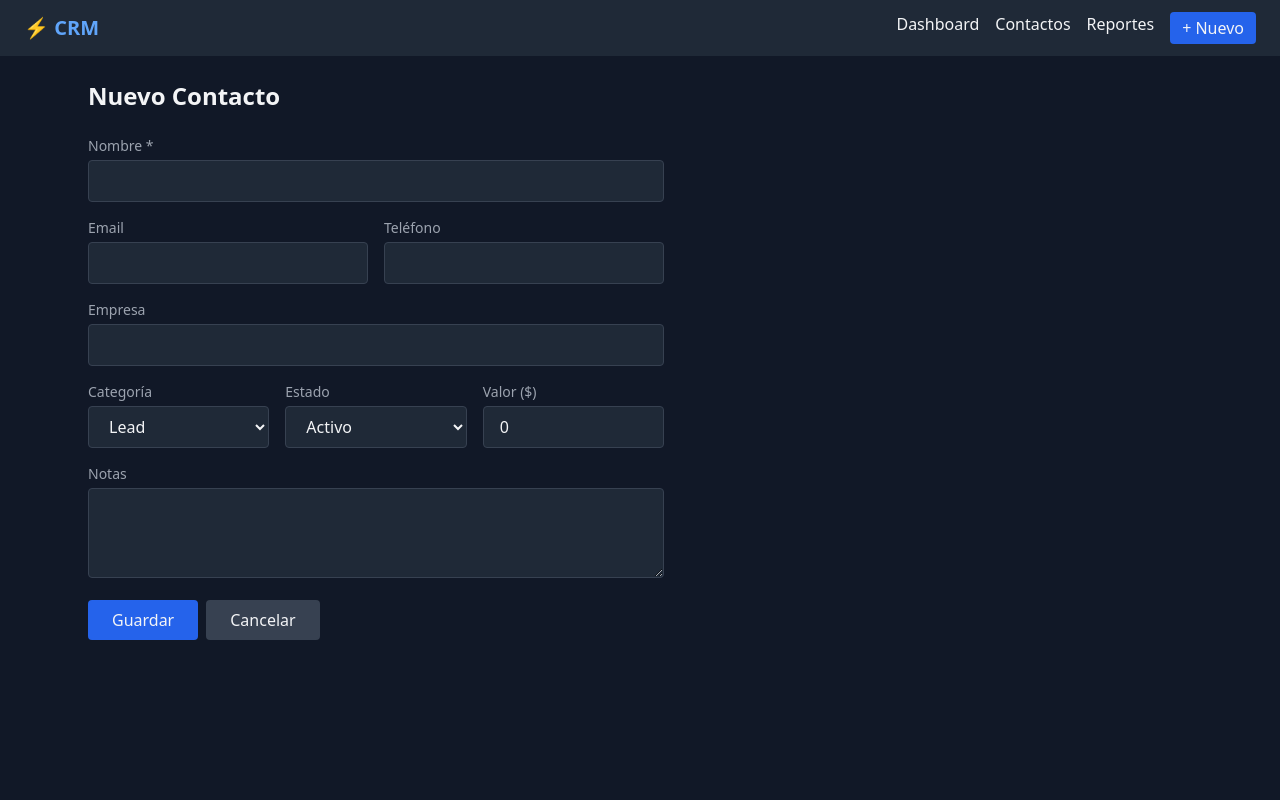
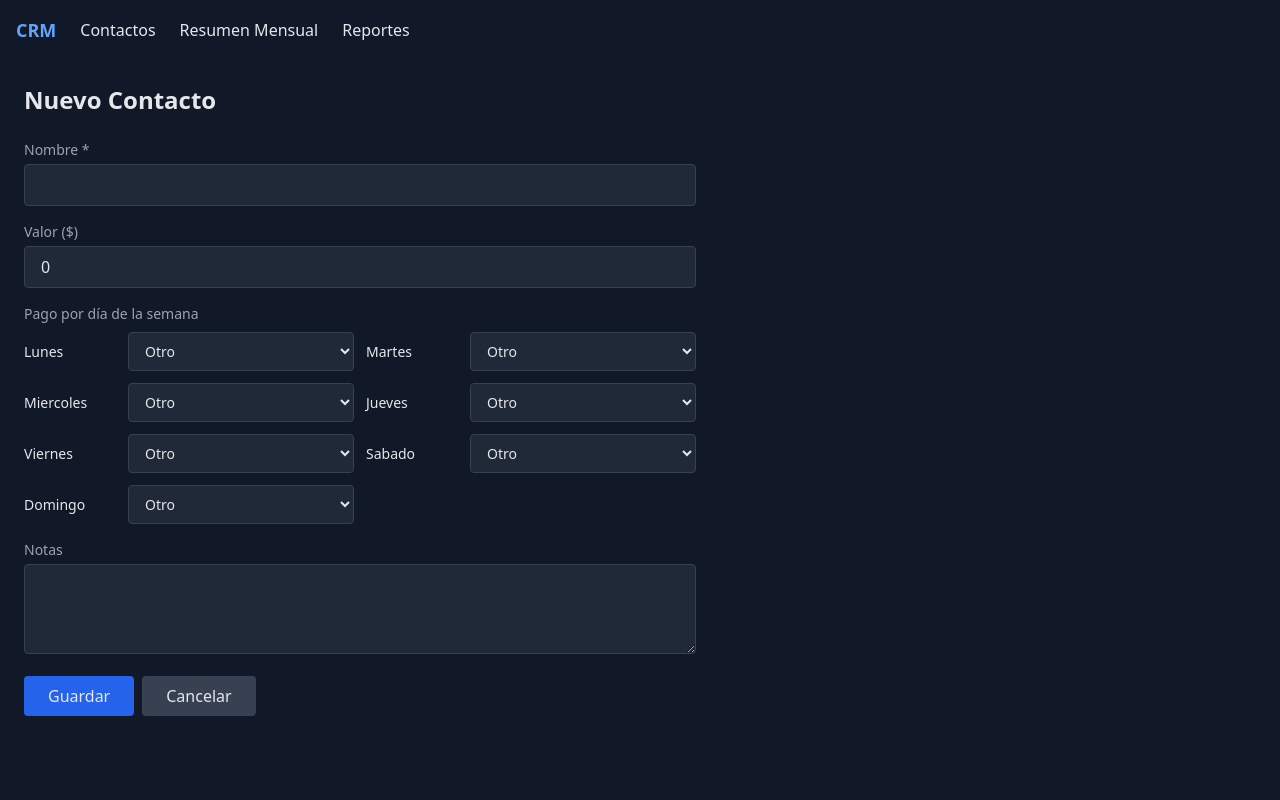
Before and after one commit to nexayra-ai/crm-app, a Flask app: page /contactos/nuevo in a window 1280 px wide. Run offline with Flask 3, Linux system fonts and the light colour scheme; some libraries are stand-ins or nearby versions.

Commit message:
CRM redisenado: 7 dias semana + estados Otro/Fiado/MP/Pago + resumen mensual

```diff
--- a/app.py
+++ b/app.py
@@ -5,6 +5,8 @@ from flask import Flask, render_template, request, redirect, url_for, jsonify, g
 
 BASE_DIR = os.path.abspath(os.path.dirname(__file__))
 DB_PATH = os.path.join(BASE_DIR, "crm.db")
+DIAS = ['Lunes', 'Martes', 'Miercoles', 'Jueves', 'Viernes', 'Sabado', 'Domingo']
+PAGOS = ['Otro', 'Fiado', 'M/P', 'Pago']
 
 app = Flask(__name__)
 
@@ -23,26 +25,26 @@ def close_db(exc):
 
 def init_db():
     db = sqlite3.connect(DB_PATH)
-    db.executescript("""
+    cols = ", ".join([f'"{d}" TEXT DEFAULT "Otro"' for d in DIAS])
+    db.executescript(f"""
     CREATE TABLE IF NOT EXISTS contactos (
         id INTEGER PRIMARY KEY AUTOINCREMENT,
         nombre TEXT NOT NULL,
-        email TEXT,
-        telefono TEXT,
-        empresa TEXT,
-        categoria TEXT DEFAULT 'Lead',
-        estado TEXT DEFAULT 'Activo',
         notas TEXT,
         valor REAL DEFAULT 0,
+        {cols},
         fecha_creacion TEXT DEFAULT (datetime('now','localtime')),
         fecha_actualizacion TEXT DEFAULT (datetime('now','localtime'))
     );
-    CREATE TABLE IF NOT EXISTS interacciones (
+    CREATE TABLE IF NOT EXISTS meses (
         id INTEGER PRIMARY KEY AUTOINCREMENT,
+        anio INTEGER NOT NULL,
+        mes INTEGER NOT NULL,
         contacto_id INTEGER NOT NULL,
-        tipo TEXT,
-        descripcion TEXT,
-        fecha TEXT DEFAULT (datetime('now','localtime')),
+        resumen TEXT,
+        total REAL DEFAULT 0,
+        fecha_cierre TEXT,
+        UNIQUE(anio, mes, contacto_id),
         FOREIGN KEY (contacto_id) REFERENCES contactos(id) ON DELETE CASCADE
     );
     """)
@@ -54,20 +56,20 @@ def init_db():
 def dashboard():
     db = get_db()
     total = db.execute("SELECT COUNT(*) FROM contactos").fetchone()[0]
-    activos = db.execute("SELECT COUNT(*) FROM contactos WHERE estado='Activo'").fetchone()[0]
-    valor_total = db.execute("SELECT COALESCE(SUM(valor),0) FROM contactos").fetchone()[0]
-    por_categoria = db.execute(
-        "SELECT categoria, COUNT(*) as n FROM contactos GROUP BY categoria"
+    hoy_idx = datetime.now().weekday()  # 0=Lunes
+    dia_hoy = DIAS[hoy_idx]
+    # Contar pagos del dia actual
+    pagos_hoy = db.execute(
+        f'SELECT "{dia_hoy}" as pago, COUNT(*) as n FROM contactos GROUP BY "{dia_hoy}"'
     ).fetchall()
-    por_estado = db.execute(
-        "SELECT estado, COUNT(*) as n FROM contactos GROUP BY estado"
-    ).fetchall()
-    recientes = db.execute(
-        "SELECT * FROM contactos ORDER BY fecha_creacion DESC LIMIT 5"
-    ).fetchall()
-    return render_template("dashboard.html", total=total, activos=activos,
-                           valor_total=valor_total, por_categoria=por_categoria,
-                           por_estado=por_estado, recientes=recientes, now=datetime.now)
+    por_pago_general = {}
+    for d in DIAS:
+        rows = db.execute(f'SELECT "{d}", COUNT(*) FROM contactos GROUP BY "{d}"').fetchall()
+        por_pago_general[d] = {r[0]: r[1] for r in rows}
+    recientes = db.execute("SELECT * FROM contactos ORDER BY fecha_creacion DESC LIMIT 8").fetchall()
+    return render_template("dashboard.html", total=total, dia_hoy=dia_hoy,
+                           pagos_hoy=pagos_hoy, por_pago_general=por_pago_general,
+                           recientes=recientes, DIAS=DIAS, PAGOS=PAGOS, now=datetime.now)
 
 @app.route("/contactos")
 def contactos():
@@ -75,43 +77,40 @@ def contactos():
     q = request.args.get("q", "")
     if q:
         like = f"%{q}%"
-        rows = db.execute(
-            "SELECT * FROM contactos WHERE nombre LIKE ? OR email LIKE ? OR empresa LIKE ? ORDER BY nombre",
-            (like, like, like)
-        ).fetchall()
+        rows = db.execute("SELECT * FROM contactos WHERE nombre LIKE ? ORDER BY nombre", (like,)).fetchall()
     else:
         rows = db.execute("SELECT * FROM contactos ORDER BY nombre").fetchall()
-    return render_template("contactos.html", contactos=rows, q=q)
+    return render_template("contactos.html", contactos=rows, q=q, DIAS=DIAS, PAGOS=PAGOS)
 
 @app.route("/contactos/nuevo", methods=["GET", "POST"])
 def nuevo_contacto():
     if request.method == "POST":
         db = get_db()
-        db.execute("""INSERT INTO contactos (nombre,email,telefono,empresa,categoria,estado,notas,valor)
-            VALUES (?,?,?,?,?,?,?,?)""",
-            (request.form["nombre"], request.form.get("email",""),
-             request.form.get("telefono",""), request.form.get("empresa",""),
-             request.form.get("categoria","Lead"), request.form.get("estado","Activo"),
-             request.form.get("notas",""), float(request.form.get("valor",0) or 0)))
+        dias_vals = [request.form.get(d, "Otro") for d in DIAS]
+        cols = ", ".join(['"' + d + '"' for d in DIAS])
+        placeholders = ", ".join(["?"] * 7)
+        db.execute(
+            f'INSERT INTO contactos (nombre, notas, valor, {cols}) VALUES (?,?,?,{placeholders})',
+            [request.form["nombre"], request.form.get("notas", ""), float(request.form.get("valor", 0) or 0)] + dias_vals
+        )
         db.commit()
         return redirect(url_for("contactos"))
-    return render_template("form_contacto.html", c=None)
+    return render_template("form_contacto.html", c=None, DIAS=DIAS, PAGOS=PAGOS)
 
 @app.route("/contactos/<int:id>/editar", methods=["GET", "POST"])
 def editar_contacto(id):
     db = get_db()
     if request.method == "POST":
-        db.execute("""UPDATE contactos SET nombre=?,email=?,telefono=?,empresa=?,
-            categoria=?,estado=?,notas=?,valor=?,fecha_actualizacion=datetime('now','localtime')
-            WHERE id=?""",
-            (request.form["nombre"], request.form.get("email",""),
-             request.form.get("telefono",""), request.form.get("empresa",""),
-             request.form.get("categoria","Lead"), request.form.get("estado","Activo"),
-             request.form.get("notas",""), float(request.form.get("valor",0) or 0), id))
+        dias_vals = [request.form.get(d, "Otro") for d in DIAS]
+        set_dias = ", ".join([f'"{d}"=?' for d in DIAS])
+        db.execute(
+            f'UPDATE contactos SET nombre=?, notas=?, valor=?, {set_dias}, fecha_actualizacion=datetime("now","localtime") WHERE id=?',
+            [request.form["nombre"], request.form.get("notas", ""), float(request.form.get("valor", 0) or 0)] + dias_vals + [id]
+        )
         db.commit()
         return redirect(url_for("contactos"))
     c = db.execute("SELECT * FROM contactos WHERE id=?", (id,)).fetchone()
-    return render_template("form_contacto.html", c=c)
+    return render_template("form_contacto.html", c=c, DIAS=DIAS, PAGOS=PAGOS)
 
 @app.route("/contactos/<int:id>/eliminar", methods=["POST"])
 def eliminar_contacto(id):
@@ -124,52 +123,91 @@ def eliminar_contacto(id):
 def detalle_contacto(id):
     db = get_db()
     c = db.execute("SELECT * FROM contactos WHERE id=?", (id,)).fetchone()
-    inter = db.execute(
-        "SELECT * FROM interacciones WHERE contacto_id=? ORDER BY fecha DESC", (id,)
-    ).fetchall()
-    return render_template("detalle.html", c=c, interacciones=inter)
+    return render_template("detalle.html", c=c, DIAS=DIAS, PAGOS=PAGOS)
 
-@app.route("/contactos/<int:id>/interaccion", methods=["POST"])
-def add_interaccion(id):
+# API: actualizar pago de un dia especifico (AJAX)
+@app.route("/api/contactos/<int:id>/pago", methods=["POST"])
+def update_pago(id):
     db = get_db()
-    db.execute("INSERT INTO interacciones (contacto_id,tipo,descripcion) VALUES (?,?,?)",
-               (id, request.form.get("tipo","Nota"), request.form.get("descripcion","")))
+    dia = request.json.get("dia")
+    pago = request.json.get("pago")
+    if dia not in DIAS or pago not in PAGOS:
+        return jsonify({"error": "Valores invalidos"}), 400
+    db.execute(f'UPDATE contactos SET "{dia}"=?, fecha_actualizacion=datetime("now","localtime") WHERE id=?', (pago, id))
     db.commit()
-    return redirect(url_for("detalle_contacto", id=id))
+    return jsonify({"ok": True, "dia": dia, "pago": pago})
+
+# ---------- Resumen Mensual ----------
+@app.route("/resumen")
+def resumen():
+    db = get_db()
+    ahora = datetime.now()
+    anio = request.args.get("anio", ahora.year, type=int)
+    mes = request.args.get("mes", ahora.month, type=int)
+    contactos = db.execute("SELECT * FROM contactos ORDER BY nombre").fetchall()
+    # Resumen por contacto: contar cada tipo de pago en la semana
+    resumen_data = []
+    for c in contactos:
+        counts = {p: 0 for p in PAGOS}
+        for d in DIAS:
+            val = c[d] if c[d] else "Otro"
+            if val in counts:
+                counts[val] += 1
+        total_valor = c["valor"] * 4  # estimacion semanal x4 semanas
+        resumen_data.append({"contacto": c, "counts": counts, "total_estimado": total_valor})
+    # Totales generales
+    totales = {p: 0 for p in PAGOS}
+    for r in resumen_data:
+        for p in PAGOS:
+            totales[p] += r["counts"][p]
+    # Verificar si ya existe cierre de mes
+    cierres = db.execute("SELECT * FROM meses WHERE anio=? AND mes=?", (anio, mes)).fetchall()
+    ya_cerrado = len(cierres) > 0
+    return render_template("resumen.html", resumen_data=resumen_data, totales=totales,
+                           anio=anio, mes=mes, DIAS=DIAS, PAGOS=PAGOS,
+                           ya_cerrado=ya_cerrado, now=datetime.now)
+
+@app.route("/resumen/cerrar", methods=["POST"])
+def cerrar_mes():
+    db = get_db()
+    anio = request.form.get("anio", type=int)
+    mes = request.form.get("mes", type=int)
+    contactos = db.execute("SELECT * FROM contactos ORDER BY nombre").fetchall()
+    for c in contactos:
+        counts = {p: 0 for p in PAGOS}
+        for d in DIAS:
+            val = c[d] if c[d] else "Otro"
+            if val in counts:
+                counts[val] += 1
+        resumen_text = " | ".join([f"{p}: {counts[p]}" for p in PAGOS])
+        total = c["valor"] * 4
+        db.execute("""INSERT INTO meses (anio, mes, contacto_id, resumen, total, fecha_cierre)
+            VALUES (?,?,?,?,?,datetime('now','localtime'))
+            ON CONFLICT(anio, mes, contacto_id) DO UPDATE SET resumen=excluded.resumen, total=excluded.total, fecha_cierre=datetime('now','localtime')""",
+            (anio, mes, c["id"], resumen_text, total))
+    db.commit()
+    return redirect(url_for("resumen", anio=anio, mes=mes))
 
 @app.route("/reportes")
 def reportes():
     db = get_db()
-    por_categoria = db.execute(
-        "SELECT categoria, COUNT(*) as n, COALESCE(SUM(valor),0) as total FROM contactos GROUP BY categoria"
+    anio = request.args.get("anio", datetime.now().year, type=int)
+    mes = request.args.get("mes", datetime.now().month, type=int)
+    cierres = db.execute(
+        "SELECT m.*, c.nombre FROM meses m JOIN contactos c ON m.contacto_id=c.id WHERE m.anio=? AND m.mes=? ORDER BY c.nombre",
+        (anio, mes)
     ).fetchall()
-    por_estado = db.execute(
-        "SELECT estado, COUNT(*) as n, COALESCE(SUM(valor),0) as total FROM contactos GROUP BY estado"
-    ).fetchall()
-    por_empresa = db.execute(
-        "SELECT empresa, COUNT(*) as n, COALESCE(SUM(valor),0) as total FROM contactos WHERE empresa!='' GROUP BY empresa ORDER BY n DESC LIMIT 10"
-    ).fetchall()
-    return render_template("reportes.html", por_categoria=por_categoria,
-                           por_estado=por_estado, por_empresa=por_empresa)
+    return render_template("reportes.html", cierres=cierres, anio=anio, mes=mes, PAGOS=PAGOS)
 
-# API para datos en vivo (chart.js)
 @app.route("/api/stats")
 def api_stats():
     db = get_db()
     total = db.execute("SELECT COUNT(*) FROM contactos").fetchone()[0]
-    activos = db.execute("SELECT COUNT(*) FROM contactos WHERE estado='Activo'").fetchone()[0]
-    valor_total = db.execute("SELECT COALESCE(SUM(valor),0) FROM contactos").fetchone()[0]
-    por_categoria = dict(db.execute(
-        "SELECT categoria, COUNT(*) FROM contactos GROUP BY categoria"
-    ).fetchall())
-    por_estado = dict(db.execute(
-        "SELECT estado, COUNT(*) FROM contactos GROUP BY estado"
-    ).fetchall())
-    return jsonify({
-        "total": total, "activos": activos, "valor_total": valor_total,
-        "por_categoria": por_categoria, "por_estado": por_estado,
-        "timestamp": datetime.now().isoformat()
-    })
+    hoy_idx = datetime.now().weekday()
+    dia_hoy = DIAS[hoy_idx]
+    pagos_hoy = dict(db.execute(f'SELECT "{dia_hoy}", COUNT(*) FROM contactos GROUP BY "{dia_hoy}"').fetchall())
+    return jsonify({"total": total, "dia_hoy": dia_hoy, "pagos_hoy": pagos_hoy,
+                    "timestamp": datetime.now().isoformat()})
 
 if __name__ == "__main__":
     init_db()
--- a/templates/base.html
+++ b/templates/base.html
@@ -1,28 +1,23 @@
 <!DOCTYPE html>
-<html lang="es">
+<html lang="es" class="dark">
 <head>
   <meta charset="UTF-8">
   <meta name="viewport" content="width=device-width, initial-scale=1.0">
   <title>{% block title %}CRM{% endblock %}</title>
   <script src="https://cdn.tailwindcss.com"></script>
   <script src="https://cdn.jsdelivr.net/npm/chart.js"></script>
+  <style>body{background:#111827;color:#e5e7eb}</style>
 </head>
-<body class="bg-gray-900 text-gray-100 min-h-screen">
-  <nav class="bg-gray-800 px-6 py-3 flex justify-between items-center">
-    <a href="{{ url_for('dashboard') }}" class="text-xl font-bold text-blue-400">⚡ CRM</a>
-    <div class="flex gap-4">
-      <a href="{{ url_for('dashboard') }}" class="hover:text-blue-400">Dashboard</a>
+<body class="min-h-screen">
+<nav class="bg-gray-900 p-4 flex gap-6 items-center">
+  <a href="{{ url_for('dashboard') }}" class="font-bold text-blue-400 text-lg">CRM</a>
   <a href="{{ url_for('contactos') }}" class="hover:text-blue-400">Contactos</a>
+  <a href="{{ url_for('resumen') }}" class="hover:text-blue-400">Resumen Mensual</a>
   <a href="{{ url_for('reportes') }}" class="hover:text-blue-400">Reportes</a>
-      <a href="{{ url_for('nuevo_contacto') }}" class="bg-blue-600 px-3 py-1 rounded hover:bg-blue-500">+ Nuevo</a>
-    </div>
 </nav>
-  <main class="max-w-6xl mx-auto p-6">
+<main class="max-w-7xl mx-auto p-6">
   {% block content %}{% endblock %}
 </main>
-  <script>
-  // Auto-refresh stats cada 30s
 {% block extra_js %}{% endblock %}
-  </script>
 </body>
 </html>
--- a/templates/form_contacto.html
+++ b/templates/form_contacto.html
@@ -2,51 +2,30 @@
 {% block title %}{{ 'Editar' if c else 'Nuevo' }} Contacto - CRM{% endblock %}
 {% block content %}
 <h1 class="text-2xl font-bold mb-6">{{ 'Editar' if c else 'Nuevo' }} Contacto</h1>
-
-<form method="post" class="max-w-xl space-y-4">
+<form method="post" class="max-w-2xl space-y-4">
   <div>
     <label class="block text-sm text-gray-400 mb-1">Nombre *</label>
     <input type="text" name="nombre" value="{{ c.nombre if c else '' }}" required
            class="w-full bg-gray-800 border border-gray-700 rounded px-4 py-2 focus:border-blue-500 outline-none">
   </div>
-  <div class="grid grid-cols-2 gap-4">
-    <div>
-      <label class="block text-sm text-gray-400 mb-1">Email</label>
-      <input type="email" name="email" value="{{ c.email if c else '' }}"
-             class="w-full bg-gray-800 border border-gray-700 rounded px-4 py-2 outline-none">
-    </div>
-    <div>
-      <label class="block text-sm text-gray-400 mb-1">Teléfono</label>
-      <input type="text" name="telefono" value="{{ c.telefono if c else '' }}"
-             class="w-full bg-gray-800 border border-gray-700 rounded px-4 py-2 outline-none">
-    </div>
+  <div>
+    <label class="block text-sm text-gray-400 mb-1">Valor ($)</label>
+    <input type="number" name="valor" step="0.01" value="{{ c.valor if c else '0' }}"
+           class="w-full bg-gray-800 border border-gray-700 rounded px-4 py-2 outline-none">
   </div>
   <div>
-    <label class="block text-sm text-gray-400 mb-1">Empresa</label>
-    <input type="text" name="empresa" value="{{ c.empresa if c else '' }}"
-           class="w-full bg-gray-800 border border-gray-700 rounded px-4 py-2 outline-none">
-  </div>
-  <div class="grid grid-cols-3 gap-4">
-    <div>
-      <label class="block text-sm text-gray-400 mb-1">Categoría</label>
-      <select name="categoria" class="w-full bg-gray-800 border border-gray-700 rounded px-4 py-2 outline-none">
-        {% for cat in ['Lead','Cliente','Prospecto','Partner','Otro'] %}
-        <option value="{{ cat }}" {{ 'selected' if c and c.categoria == cat else '' }}>{{ cat }}</option>
-        {% endfor %}
-      </select>
-    </div>
-    <div>
-      <label class="block text-sm text-gray-400 mb-1">Estado</label>
-      <select name="estado" class="w-full bg-gray-800 border border-gray-700 rounded px-4 py-2 outline-none">
-        {% for est in ['Activo','Inactivo','Pendiente'] %}
-        <option value="{{ est }}" {{ 'selected' if c and c.estado == est else '' }}>{{ est }}</option>
-        {% endfor %}
-      </select>
-    </div>
-    <div>
-      <label class="block text-sm text-gray-400 mb-1">Valor ($)</label>
-      <input type="number" name="valor" step="0.01" value="{{ c.valor if c else '0' }}"
-             class="w-full bg-gray-800 border border-gray-700 rounded px-4 py-2 outline-none">
+    <label class="block text-sm text-gray-400 mb-2">Pago por día de la semana</label>
+    <div class="grid grid-cols-1 md:grid-cols-2 gap-3">
+      {% for dia in DIAS %}
+      <div class="flex items-center gap-2">
+        <label class="text-sm w-24">{{ dia }}</label>
+        <select name="{{ dia }}" class="flex-1 bg-gray-800 border border-gray-700 rounded px-3 py-2 text-sm outline-none">
+          {% for pg in PAGOS %}
+          <option value="{{ pg }}" {{ 'selected' if c and c[dia] == pg else '' }}>{{ pg }}</option>
+          {% endfor %}
+        </select>
+      </div>
+      {% endfor %}
     </div>
   </div>
   <div>
```
Also changed, not shown: templates/contactos.html (+27 -17 lines), templates/dashboard.html (+34 -55 lines), templates/detalle.html (+23 -31 lines), templates/reportes.html (+22 -66 lines), templates/resumen.html (added, +65 -0 lines). Lines whose indentation alone changed are shown as unchanged.
